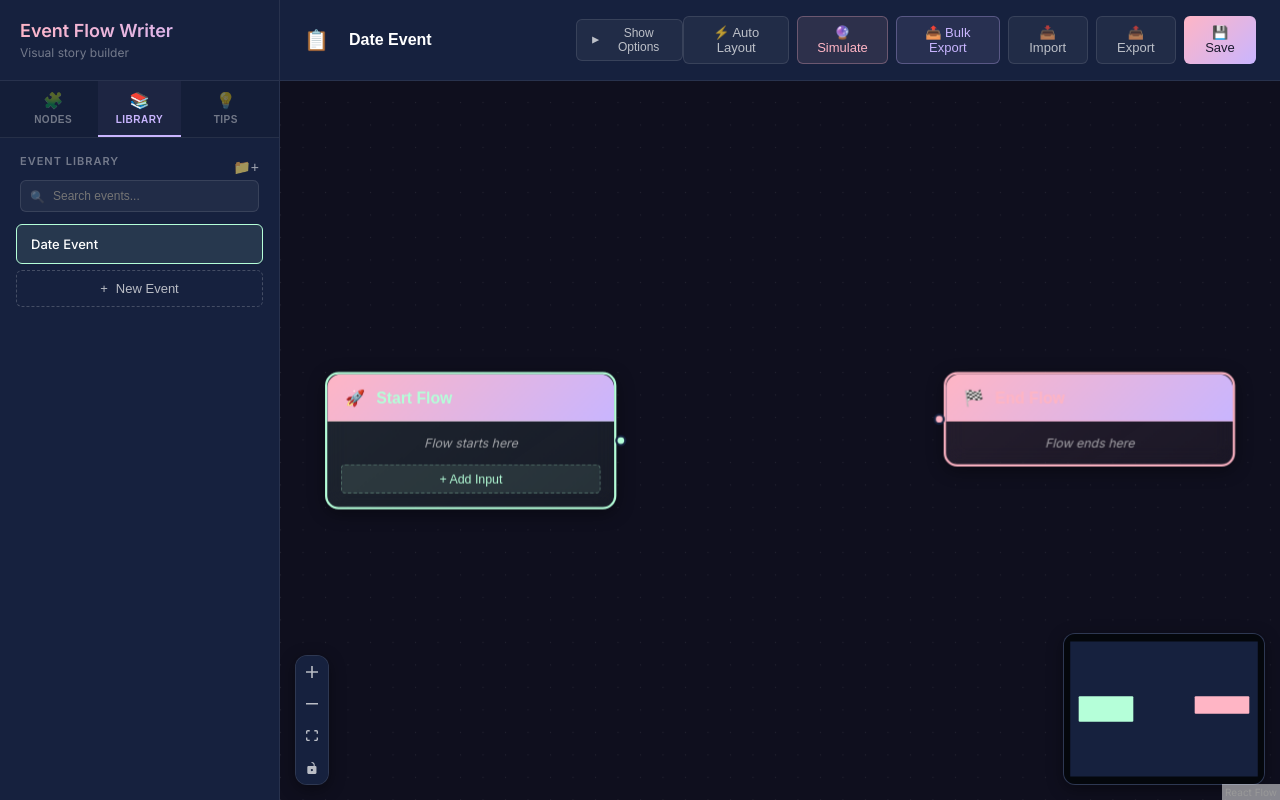
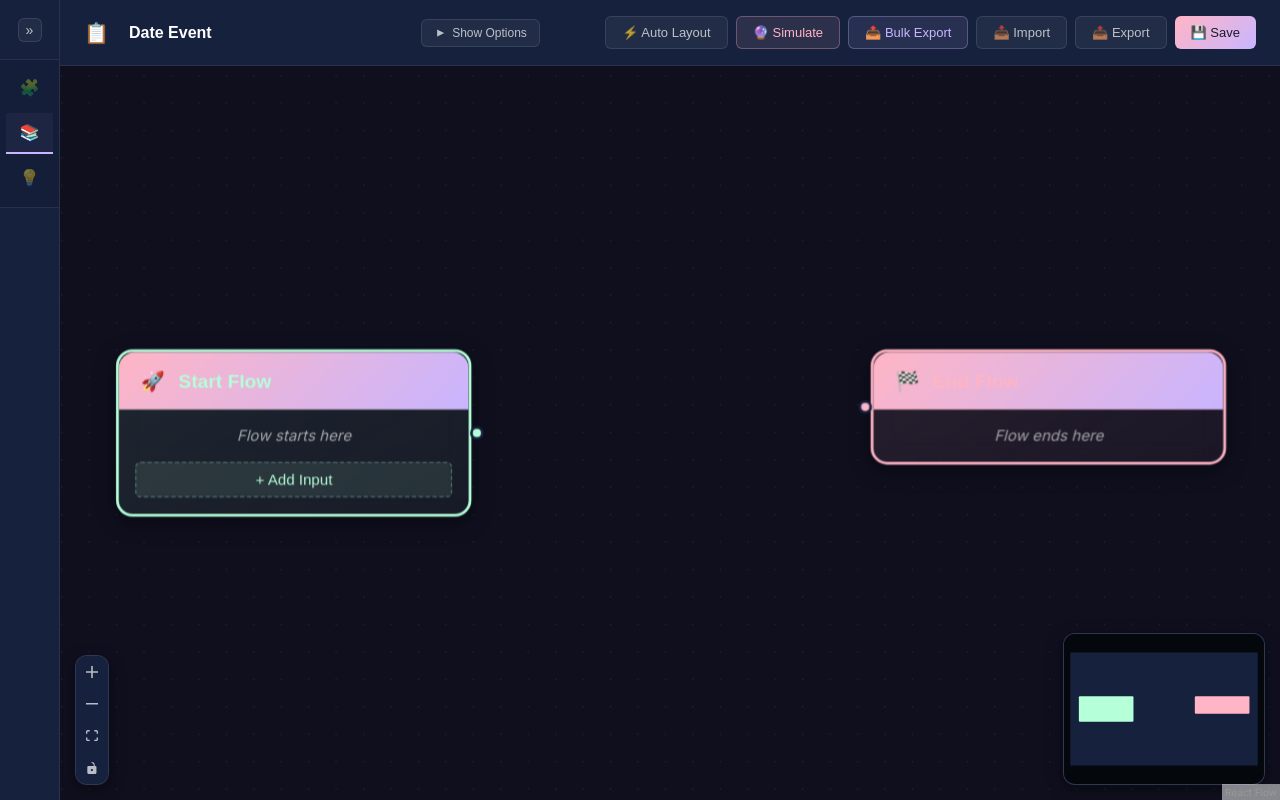
Before and after one commit to jasonhui1/EventFlow, a React (Vite) app: page / in a window 1280 px wide. Built offline with nearby package versions, Linux system fonts and the light colour scheme.

Commit message:
collapsable left sidebar

```diff
--- a/src/components/Sidebar.jsx
+++ b/src/components/Sidebar.jsx
@@ -3,6 +3,7 @@ import useStore from '../store/useStore';
 import ConfirmModal from './ConfirmModal';
 
 const Sidebar = () => {
+    const [isCollapsed, setIsCollapsed] = useState(true);
     const events = useStore((state) => state.events);
     const folders = useStore((state) => state.folders);
     const currentEventId = useStore((state) => state.currentEventId);
@@ -113,41 +114,52 @@ const Sidebar = () => {
     });
 
     return (
-        <div className="sidebar">
+        <div className={`sidebar ${isCollapsed ? 'collapsed' : ''}`}>
             <div className="sidebar-header">
-                <h1 className="sidebar-title">Event Flow Writer</h1>
-                <p className="sidebar-subtitle">Visual story builder</p>
+                {!isCollapsed && (
+                    <>
+                        <h1 className="sidebar-title">Event Flow Writer</h1>
+                        <p className="sidebar-subtitle">Visual story builder</p>
+                    </>
+                )}
+                <button
+                    className="sidebar-collapse-btn"
+                    onClick={() => setIsCollapsed(!isCollapsed)}
+                    title={isCollapsed ? 'Expand sidebar' : 'Collapse sidebar'}
+                >
+                    {isCollapsed ? '»' : '«'}
+                </button>
             </div>
 
             <div className="sidebar-tabs">
 
                 <button
                     className={`sidebar-tab ${activeTab === 'nodes' ? 'active' : ''}`}
-                    onClick={() => setActiveTab('nodes')}
+                    onClick={() => { setActiveTab('nodes'); if (isCollapsed) setIsCollapsed(false); }}
                     title="Node Palette"
                 >
                     <span className="tab-icon">🧩</span>
-                    <span className="tab-label">Nodes</span>
+                    {!isCollapsed && <span className="tab-label">Nodes</span>}
                 </button>
                 <button
                     className={`sidebar-tab ${activeTab === 'library' ? 'active' : ''}`}
-                    onClick={() => setActiveTab('library')}
+                    onClick={() => { setActiveTab('library'); if (isCollapsed) setIsCollapsed(false); }}
                     title="Event Library"
                 >
                     <span className="tab-icon">📚</span>
-                    <span className="tab-label">Library</span>
+                    {!isCollapsed && <span className="tab-label">Library</span>}
                 </button>
                 <button
                     className={`sidebar-tab ${activeTab === 'tips' ? 'active' : ''}`}
-                    onClick={() => setActiveTab('tips')}
+                    onClick={() => { setActiveTab('tips'); if (isCollapsed) setIsCollapsed(false); }}
                     title="Quick Tips"
                 >
                     <span className="tab-icon">💡</span>
-                    <span className="tab-label">Tips</span>
+                    {!isCollapsed && <span className="tab-label">Tips</span>}
                 </button>
             </div>
 
-            <div className="sidebar-content">
+            {!isCollapsed && <div className="sidebar-content">
                 {/* Node Palette */}
                 {activeTab === 'nodes' && (
                     <div className="sidebar-section">
@@ -515,7 +527,7 @@ const Sidebar = () => {
                         </div>
                     </div>
                 )}
-            </div>
+            </div>}
 
             {/* New Event Modal */}
             <ConfirmModal
--- a/src/index.css
+++ b/src/index.css
@@ -93,11 +93,58 @@ body {
   display: flex;
   flex-direction: column;
   overflow: hidden;
+  transition: width var(--transition-normal);
+}
+
+.sidebar.collapsed {
+  width: 60px;
+}
+
+.sidebar-collapse-btn {
+  position: absolute;
+  right: 12px;
+  top: 50%;
+  transform: translateY(-50%);
+  width: 24px;
+  height: 24px;
+  border-radius: 6px;
+  background: rgba(255, 255, 255, 0.05);
+  border: 1px solid rgba(255, 255, 255, 0.1);
+  color: var(--text-secondary);
+  font-size: 14px;
+  cursor: pointer;
+  transition: all var(--transition-normal);
+  display: flex;
+  align-items: center;
+  justify-content: center;
+}
+
+.sidebar.collapsed .sidebar-collapse-btn {
+  position: relative;
+  right: auto;
+  top: auto;
+  transform: none;
+  margin: 0 auto;
+}
+
+.sidebar-collapse-btn:hover {
+  background: rgba(255, 255, 255, 0.1);
+  border-color: var(--pastel-purple);
+  color: var(--pastel-purple);
 }
 
 .sidebar-header {
   padding: 20px;
   border-bottom: 1px solid rgba(255, 255, 255, 0.08);
+  position: relative;
+  min-height: 60px;
+}
+
+.sidebar.collapsed .sidebar-header {
+  padding: 12px;
+  display: flex;
+  justify-content: center;
+  align-items: center;
 }
 
 .sidebar-title {
@@ -122,6 +169,12 @@ body {
   gap: 4px;
   border-bottom: 1px solid rgba(255, 255, 255, 0.08);
   background: rgba(0, 0, 0, 0.1);
+}
+
+.sidebar.collapsed .sidebar-tabs {
+  flex-direction: column;
+  padding: 8px 6px;
+  gap: 4px;
 }
 
 .sidebar-tab {
```
